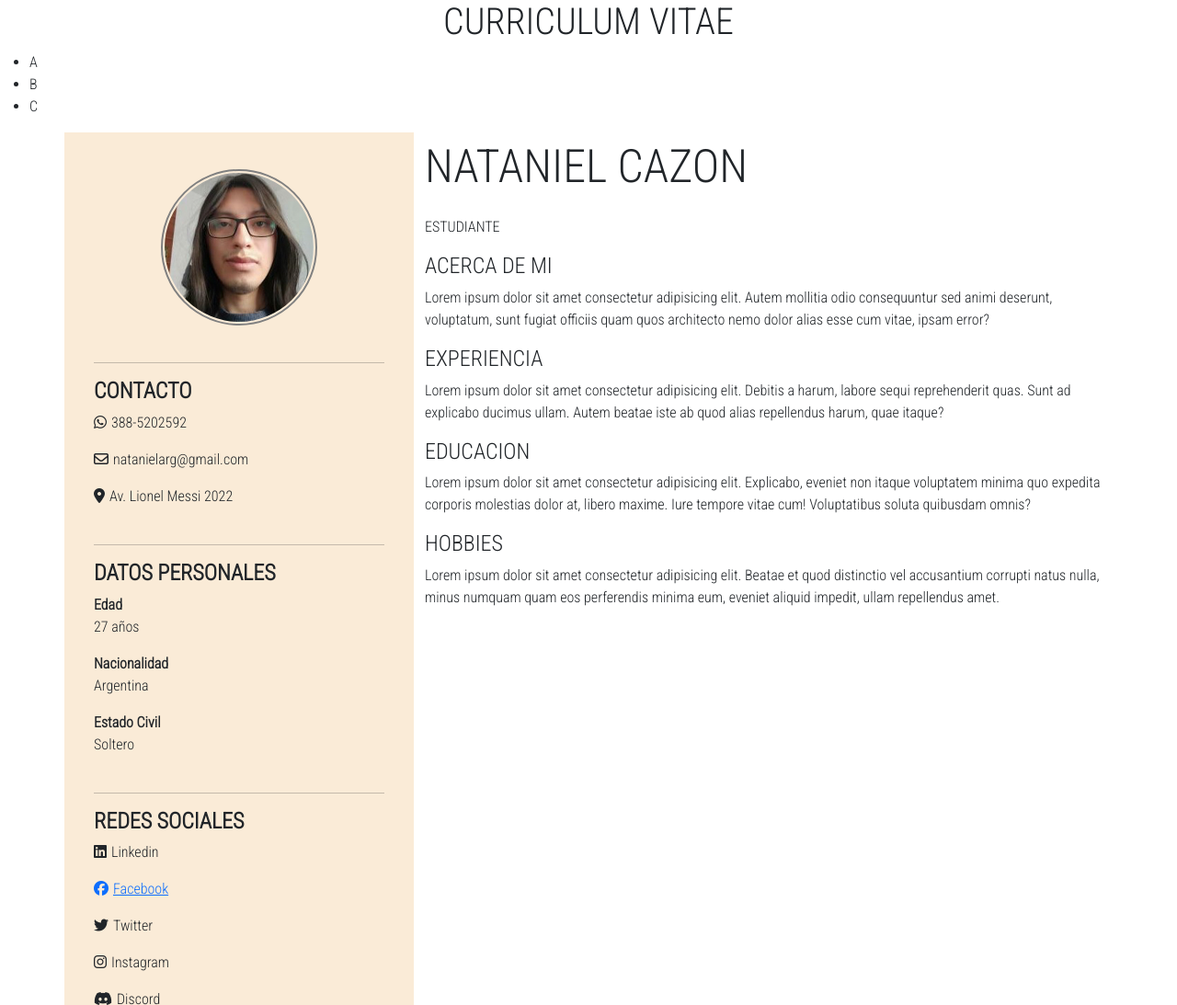
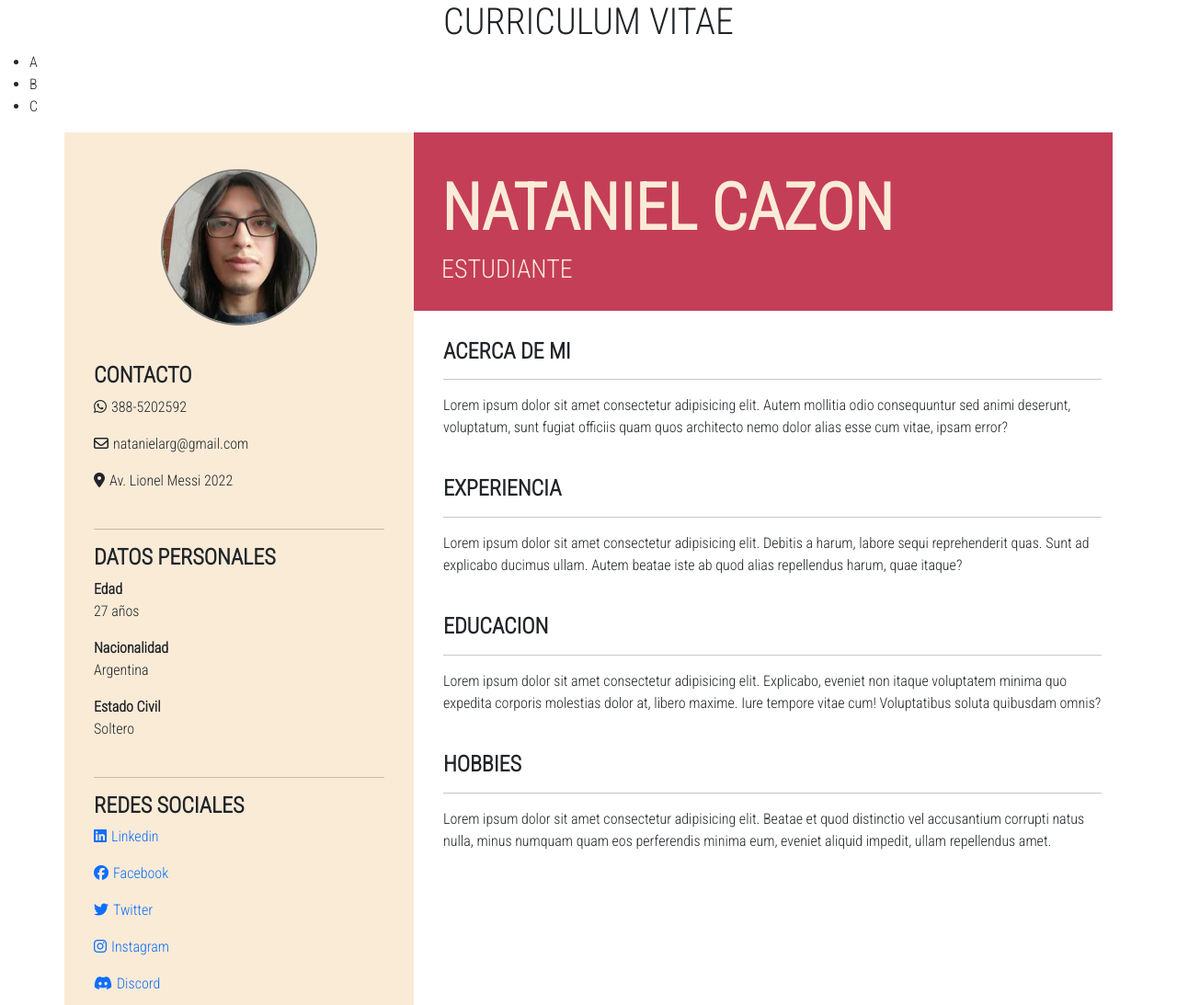
Before and after one commit to NatanielCZN/NatanielCZN.github.io, a plain HTML site: page index.html in a window 1280 px wide. Shown: the top 1093 px of the page at 92% size. Drawn offline with nearby package versions, Linux system fonts and the light colour scheme.

Commit message:
Ultimando detalles de la parte de CSS

```diff
--- a/css/estilos.css
+++ b/css/estilos.css
@@ -13,7 +13,6 @@ header {
     Clase que pertenece a la foto de perfil
 */
 .fotoDePerfil {
-    padding: 2px;
     margin: 40px 0px 40px 0px;
     width: 170;
     height: 170px;
@@ -34,23 +33,49 @@ i {
 }
 
 /**
-    Clase que divide articulos de una misma categoria
+    Clase que divide articulos de la seccion Informacion
 */
 .caja {
+    padding: 0px 20px 0px 20px;
     margin-bottom: 40px;
-    padding: 0px 20px 0px 20px;
+}
+
+/**
+    Clase que divide articulos de la seccion Desarrollo
+*/
+.caja2 {
+    padding: 0px 0px 0px 20px;
+    margin-bottom: 40px;
 }
 
 /**
     Clase que corresponde a la zona donde aparecera mi nombre
 */
 .nombre {
-    font-size: 50px;
+    background-color: rgb(196, 62, 88);
+    color: antiquewhite;
+    padding: 40px 0px 20px 30px;
+    margin-bottom: 30px;
+}
+
+.nombre h2 {
+    font-size: 70px;
 }
 
 /**
     Clase de la seccion de Informacion
 */
-.contacto{
+.informacion{
     background-color: antiquewhite;
 }
+
+/**
+    Eliminar subrayado de los enlaces
+*/
+a:link {
+    text-decoration: none;
+}
+
+a:visited {
+    text-decoration: none;
+}
--- a/index.html
+++ b/index.html
@@ -36,13 +36,12 @@
     <div class="container cv">
         <div class="row">
             <!-- INFORMACION -->
-            <section class="col-md-4 contacto">
+            <section class="col-md-4 informacion">
 
                 <img class="fotoDePerfil mx-auto d-block" src="images/Nataniel.png" alt="Foto de Perfil" />
 
+                <!-- INFORMACION DE CONTACTO -->
                 <div class="caja">
-                    <hr />
-
                     <h4><strong>CONTACTO</strong></h4>
 
                     <p><i class="fa-brands fa-whatsapp"></i>388-5202592</p>
@@ -52,9 +51,9 @@
                     <p><i class="fa-solid fa-location-dot"></i>Av. Lionel Messi 2022</p>
                 </div>
 
+                <!-- INFORMACION PERSONAL -->
                 <div class="caja">
                     <hr />
-
                     <h4><strong>DATOS PERSONALES</strong></h4>
 
                     <p><strong>Edad</strong> <br/>
@@ -70,31 +69,41 @@
                     </p>
                 </div>
 
+                <!-- INFORMACION DE REDES SOCIALES -->
                 <div class="caja">
                     <hr />
-
                     <h4><strong>REDES SOCIALES</strong></h4>
 
                     <div class="redes-container">
+                        <a href="#" class="linkeding">
                             <p><i class="fa-brands fa-linkedin"></i>Linkedin</p>
+                        </a>
 
                         <a href="#" class="facebook">
                             <p><i class="fa-brands fa-facebook"></i>Facebook</p>
                         </a>
 
+                        <a href="#" class="twitter">
                             <p><i class="fa-brands fa-twitter"></i>Twitter</p>
+                        </a>
 
+                        <a href="#" class="instagram">
                             <p><i class="fa-brands fa-instagram"></i>Instagram</p>
+                        </a>
 
+                        <a href="#" class="discord">
                             <p><i class="fa-brands fa-discord"></i>Discord</p>
+                        </a>
 
+                        <a href="#" class="youtube">
                             <p><i class="fa-brands fa-youtube"></i>Youtube</p>
+                        </a>
                     </div>
                 </div>
 
+                <!-- INFORMACION DE IDIOMAS -->
                 <div class="caja">
                     <hr />
-
                     <h4><strong>IDIOMAS</strong></h4>
 
                     <p>Español</p>
@@ -103,36 +112,45 @@
                 </div>
             </section>
 
-            <!-- ACERCA DE MI -->
+            <!-- DESARROLLO DE INFORMACION -->
             <aside class="col-md-8">
-                <div>
-                    <p class="nombre">NATANIEL CAZON</p>
+                <div class="row">
 
-                    <p>ESTUDIANTE</p>
+                    <!-- NOMBRE Y OCUPACION -->
+                    <div class="col-md-12 nombre">
+                        <h2><strong>NATANIEL CAZON</strong></h2>
+
+                        <h3>ESTUDIANTE</h3>
                     </div>
 
-                <div>
-                    <h4>ACERCA DE MI</h4>
+                    <!-- DESARROLLO -->
+                    <div class="col-md-12">
+
+                        <!-- ACERCA DE MI -->
+                        <div class="caja2">
+                            <h4><strong>ACERCA DE MI</strong></h4><hr />
 
                             <p>Lorem ipsum dolor sit amet consectetur adipisicing elit. Autem mollitia odio consequuntur sed animi deserunt, voluptatum, sunt fugiat officiis quam quos architecto nemo dolor alias esse cum vitae, ipsam error?</p>
                         </div>
 
-                <div>
-                    <h4>EXPERIENCIA</h4>
+                        <div class="caja2">
+                            <h4><strong>EXPERIENCIA</strong></h4><hr />
 
                             <p>Lorem ipsum dolor sit amet consectetur adipisicing elit. Debitis a harum, labore sequi reprehenderit quas. Sunt ad explicabo ducimus ullam. Autem beatae iste ab quod alias repellendus harum, quae itaque?</p>
                         </div>
 
-                <div>
-                    <h4>EDUCACION</h4>
+                        <div class="caja2">
+                            <h4><strong>EDUCACION</strong></h4><hr />
 
                             <p>Lorem ipsum dolor sit amet consectetur adipisicing elit. Explicabo, eveniet non itaque voluptatem minima quo expedita corporis molestias dolor at, libero maxime. Iure tempore vitae cum! Voluptatibus soluta quibusdam omnis?</p>
                         </div>
 
-                <div>
-                    <h4>HOBBIES</h4>
+                        <div class="caja2">
+                            <h4><strong>HOBBIES</strong></h4><hr />
 
                             <p>Lorem ipsum dolor sit amet consectetur adipisicing elit. Beatae et quod distinctio vel accusantium corrupti natus nulla, minus numquam quam eos perferendis minima eum, eveniet aliquid impedit, ullam repellendus amet.</p>
+                        </div>
+                    </div>
                 </div>
             </aside>
         </div>
```
Lines whose indentation alone changed are shown as unchanged.
